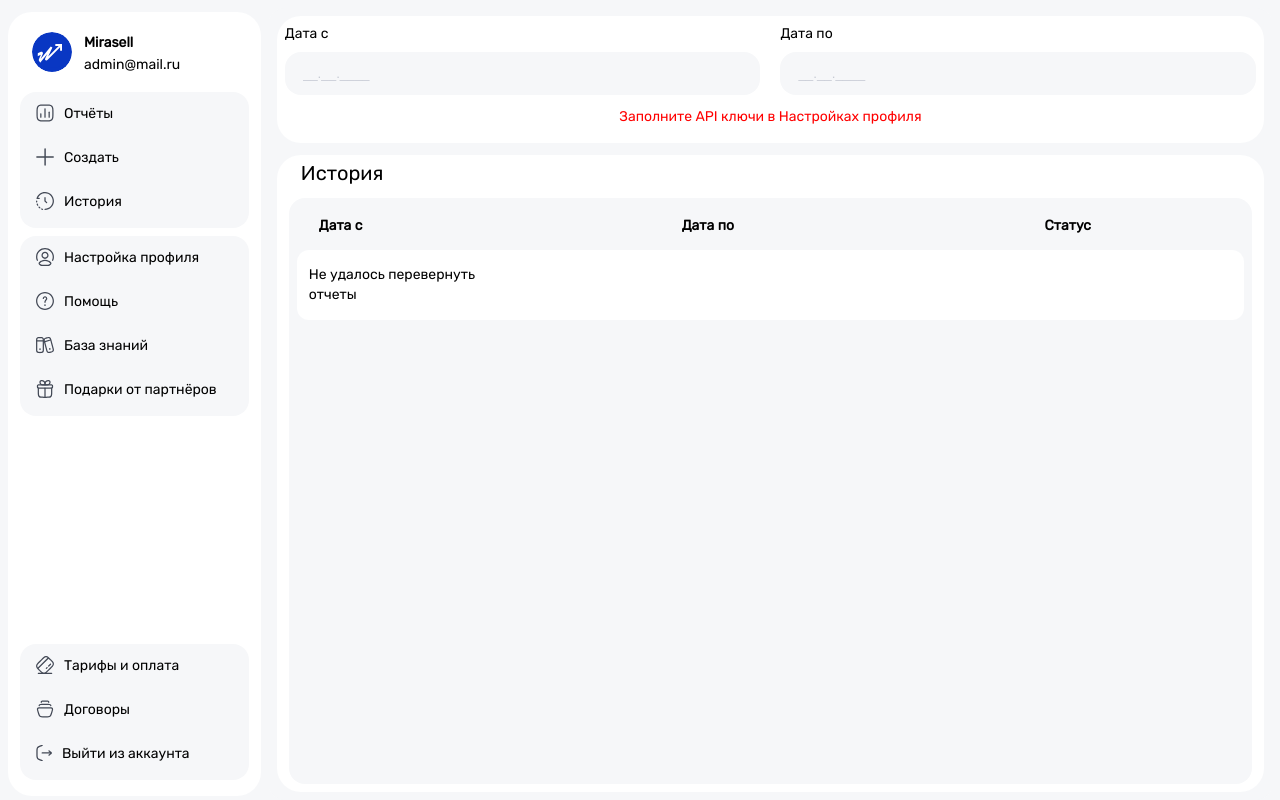
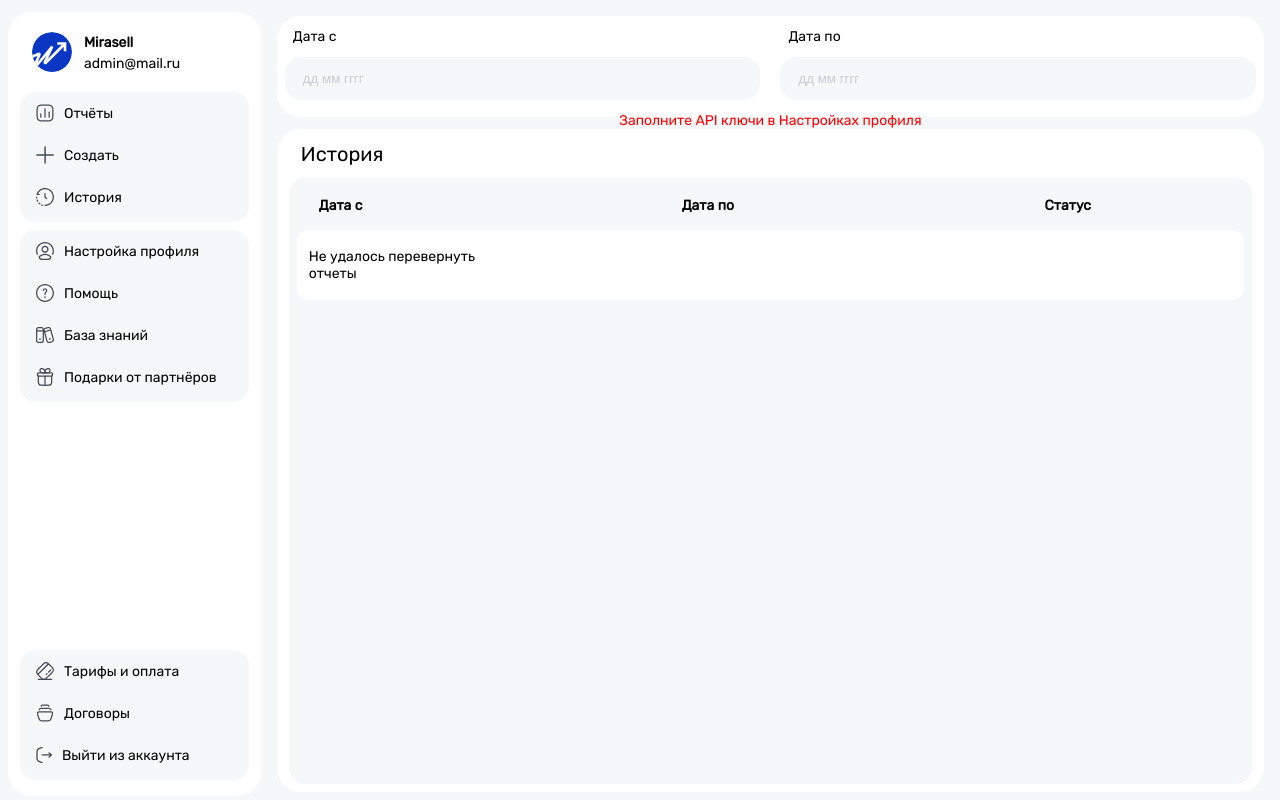
Before and after one commit to KroshkaLeeroy/SellerPerformanceSite, a Flask app: page /query in a window 1280 px wide. Run offline with Flask 3, Linux system fonts and the light colour scheme; a user stored in the database is signed in; data that the repository does not hold is empty; parts of the project's set-up code (start-up, migrations or seed data) failed here and were passed over.

Commit message:
Правки в front-end

```diff
--- a/application/main/main_views.py
+++ b/application/main/main_views.py
@@ -7,7 +7,7 @@ from application.setup import User, Keys
 from application.utils import check_reports_from_API
 
 main_blueprint = Blueprint('main_blueprint', __name__)
-
+#TODO: Добавить прокрутку на всю страницу, с прокруткой меню
 
 @main_blueprint.route('/')
 def main_page():
--- a/application/static/css/main.css
+++ b/application/static/css/main.css
@@ -28,7 +28,7 @@ body {
     overflow-x: hidden;
     font-family: Rubik;
     font-size: 14px;
-    line-height: 20px;
+    /* line-height: 17px; */
     text-align: left;
     gap: 8px;
 }
@@ -92,9 +92,14 @@ input::placeholder {
     overflow: hidden;
     padding: 8px 12px;
     border-radius: 12px;
+    align-items: center;
+
+    a {
+        padding-bottom: 3px;
+    }
 }
 
-.list-icon{
+.list-icon {
     margin: auto 0;
     width: 20;
     height: 20;
@@ -103,10 +108,12 @@ input::placeholder {
 
 .list-item:hover {
     background-color: #FFFFFF;
-    .list-icon{
+
+    .list-icon {
         filter: brightness(0) saturate(100) invert(16%) sepia(100%) saturate(3987%) hue-rotate(229deg) brightness(76%) contrast(100%);
     }
-    a{
+
+    a {
         color: #0937C3;
     }
 }
@@ -200,7 +207,7 @@ input::placeholder {
 .table-row-panel {
     display: flex;
     background-color: #FFFFFF;
-    min-height: 7%;
+    height: 15%;
     border-radius: 12px;
 }
 
@@ -250,7 +257,7 @@ input::placeholder {
     flex: 1 1 auto;
     font-size: 20px;
     margin: auto 0;
-    padding-bottom: 3px;
+    padding-top: 5px;
 }
 
 .to-reports {
@@ -316,7 +323,7 @@ input::placeholder {
     margin: auto 0;
 }
 
-.toleft-api{
+.toleft-api {
     margin: auto 0;
     color: #596173;
 }
@@ -325,7 +332,7 @@ input::placeholder {
     margin: auto 0;
 }
 
-.toright-img{
+.toright-img {
     margin: auto 0;
     display: flex;
     flex-direction: column;
@@ -432,6 +439,10 @@ input::placeholder {
     flex-direction: column;
     gap: 8px;
     flex-grow: 1;
+
+    label {
+        padding: 4px 8px;
+    }
 }
 
 .info-label {
@@ -461,6 +472,7 @@ input::placeholder {
 }
 
 .btn-submit {
+    display: inline-block;
     border: none;
     background-color: #3B6AF6;
     color: #FFFFFF;
@@ -539,7 +551,7 @@ input::placeholder {
     padding: 8px 12px;
     box-sizing: border-box;
     flex: 1 1 auto;
-    gap:12px;
+    gap: 12px;
 }
 
 #shops {
@@ -564,9 +576,14 @@ input::placeholder {
     background: #F6F7F9;
     gap: 12px;
     height: 100%;
-    max-width: 23%;
+    max-width: 15%;
     box-sizing: border-box;
     overflow-y: auto;
+
+}
+
+::-webkit-scrollbar {
+    display: none;
 }
 
 #search {
@@ -579,14 +596,16 @@ input::placeholder {
     display: flex;
     flex-direction: column;
     background-color: #FFFFFF;
-    padding: 8px;
-    flex: 1 1 auto;
+    padding: 10px;
+    height: 92%;
 }
 
 #panel-table {
-    flex: 1 1 auto;
+    display: flex;
+    height: 100%;
+    gap: 7px;
     overflow-y: auto;
-    }
+}
 
 #user_reports {
     height: 65%;
@@ -608,12 +627,18 @@ input::placeholder {
     flex-direction: column;
     gap: 12px;
     padding: 8px;
+    height: 100%;
 }
 
 .dates {
     display: flex;
     justify-content: space-between;
-    gap: 20px
+    gap: 20px;
+    box-sizing: border-box;
+
+    .form-group {
+        width: 45%;
+    }
 }
 
 .card {
@@ -628,3 +653,8 @@ input::placeholder {
     width: 100%;
     height: auto;
 }
+
+#pickers {
+    min-height: 11%;
+    max-height: 13%;
+}
--- a/application/static/css/payments.css
+++ b/application/static/css/payments.css
@@ -223,7 +223,6 @@ input[type=radio]:checked+label {
     border: none;
     outline: none;
     display: flex;
-    flex: 1 1 auto;
     background-color: #D9D9D9;
     border-radius: 10px;
     padding: 10px;
--- a/application/templates/admin_panel_list.html
+++ b/application/templates/admin_panel_list.html
@@ -5,7 +5,7 @@
 
 {% block content %}
 
-<form class="inline-block" , action="{{ url_for('admin_blueprint.admin_page') }}" method="post">
+<form class="inline-block" , action="{{ url_for('admin_blueprint.admin_page') }}" method="post" id="table-block">
     <div class="search">
         <input type="text" id="search" class="info-input" placeholder="Поиск" name="search">
         <button type="submit" class="btn-submit">Поиск</button>
@@ -25,7 +25,7 @@
         </div>
         <div class="table" id="panel-table">
             {% for user_1, req_1 in zip(users, reqs) %}
-            <div class="table-row-panel">
+            <div class="table-row">
 
                 <div class="field">{{ user_1.id }}</div>
                 <a class="field" href="{{ url_for('admin_blueprint.admin_page_user', user_id=user_1.id) }}">{{
@@ -40,7 +40,7 @@
                 {% endif %}
             </div>
             {% endfor %}
-            {% endblock %}
         </div>
     </div>
 </form>
+{% endblock %}
--- a/application/templates/admin_panel_user.html
+++ b/application/templates/admin_panel_user.html
@@ -99,7 +99,7 @@
     <section class="profile-section" id="user_reports">
         <div class="form-label"><b>История запросов</b></div>
         <form class="history-search" action="{{ url_for('admin_blueprint.admin_page_user', user_id=user_1.id) }}">
-            <input type="date" id="date-query" class="info-input">
+            <input type="text" id="date-query" onfocus="(this.type='date'); this.showPicker()" onblur="(this.type='text'); if(this.value.length===10){ this.value=this.value.slice(8,11) + '.' + this.value.slice(5,7) + '.' + this.value.slice(0, 4); }" placeholder="дд мм гггг" class="info-input">
             <button type="submit" class="btn-submit">Поиск</button>
         </form>
         <div class="table-title">
--- a/application/templates/base.html
+++ b/application/templates/base.html
@@ -18,7 +18,7 @@
     <meta name="theme-color" content="#ffffff">
     <meta name="viewport" content="width=device-width, initial-scale=1.0">
 
-    <title>{% block title %}GetStats{% endblock %}</title>
+    <title>{% block title %}Mirasell{% endblock %}</title>
 
     <link rel="stylesheet" type="text/css" href="{{ url_for('static', filename='css/main.css') }}">
 </head>
--- a/application/templates/main.html
+++ b/application/templates/main.html
@@ -6,7 +6,7 @@
 {% block content %}
 
 <div class="content">
-    <div class=block id="shops">
+    <!-- <div class=block id="shops">
         <div class="shops-title">
             <div class="shops-label">Мои магазины</div>
             <button class="to-shops" href="/shops/" disabled>Все магазины</button>
@@ -50,7 +50,7 @@
             {% endfor %}
         </div>
 
-    </div>
+    </div> -->
     <script src="{{ url_for('static', filename='scripts/scroll.js') }}"></script>
 
     <div class=block id="reports">
--- a/application/templates/payments_base.html
+++ b/application/templates/payments_base.html
@@ -32,7 +32,7 @@
                 <a class="profile" href="{{ url_for('profile_blueprint.profile_page') }}"><img
                         src="{{ url_for('static', filename='images/logo.svg') }}">
                     <div class="user-info">
-                        <div class="name"><b>GetStats</b></div>
+                        <div class="name"><b>Mirasell</b></div>
                         <div class="email">{{ user.email }}</div>
                     </div>
                 </a>
--- a/application/templates/query.html
+++ b/application/templates/query.html
@@ -6,16 +6,16 @@
 {% block content %}
 
 <div class="inline-block">
-    <div class="block">
+    <div class="block" id="pickers">
         <form class="contact-form" action="{{ url_for('profile_blueprint.query_page') }}" method="post">
             <div class="dates">
                 <div class="form-group">
                     <label for="date-from">Дата с</label>
-                    <input type="text" id="date-from" class="info-input" name="date-from" onfocus="(this.type='date')" onblur="(this.type='text')" placeholder="__.__.____">
+                    <input type="text" id="date-from" class="info-input" name="date-from" onfocus="(this.type='date'); this.showPicker()" onblur="(this.type='text'); if(this.value.length===10){ this.value=this.value.slice(8,11) + '.' + this.value.slice(5,7) + '.' + this.value.slice(0, 4); }" placeholder="дд мм гггг">
                 </div>
                 <div class="form-group">
                     <label for="date-to">Дата по</label>
-                    <input type="text" id="date-to" class="info-input" onfocus="(this.type='date')" onblur="(this.type='text')" placeholder="__.__.____" name="date-to">
+                    <input type="text" id="date-to" class="info-input" onfocus="(this.type='date'); this.showPicker()" onblur="(this.type='text'); if(this.value.length===10){ this.value=this.value.slice(8,11) + '.' + this.value.slice(5,7) + '.' + this.value.slice(0, 4); }" placeholder="дд мм гггг" name="date-to" >
                 </div>
                 {% with messages = get_flashed_messages() %}
                 {% if "Заполните API ключи в Настройках профиля" not in messages and "должен" not in messages %}
--- a/application/templates/unregistered_base.html
+++ b/application/templates/unregistered_base.html
@@ -28,7 +28,7 @@
 
 
       <div class="form" id="logo">
-            <img src="{{ url_for('static', filename='images/mirasell.svg') }}" alt="Место под логотип">
+            <img src="{{ url_for('static', filename='images/mirasell.png') }}" alt="Место под логотип">
       </div>
       {% block content %}
       {% endblock %}
--- a/application/utils.py
+++ b/application/utils.py
@@ -1,17 +1,27 @@
+import json
+import os
+import random
+from base64 import urlsafe_b64encode
+from string import printable
+
 import requests
-from cryptography.hazmat.primitives.ciphers import Cipher, algorithms, modes
 from cryptography.hazmat.backends import default_backend
 from cryptography.hazmat.primitives import padding
-from base64 import urlsafe_b64encode
+from cryptography.hazmat.primitives.ciphers import Cipher, algorithms, modes
+
 from application.config import ENCRYPTING_PASSWORD
-import os
-import json
-import random
-from string import printable
 
 
 def generate_password(length):
     return ''.join(random.choice(printable) for _ in range(length))
+
+
+def normalize_date(date: str) -> str:
+    if len(date) == 16:
+        date = f"{date[8:10]}.{date[5:7]}.{date[:4]} {date[-5:-3]}:{date[-2:]}"
+    elif len(date) == 10:
+        date = f"{date[9:11]}.{date[5:7]}.{date[:4]}"
+    return date
 
 
 def check_reports_from_API(url, user_id):
@@ -35,6 +45,12 @@ def check_reports_from_API(url, user_id):
             'time_to': f'',
             'status': f'',
         }]
+
+    for report in reports:
+        if 'time_created' in report.keys():
+            report['time_created'] = normalize_date(report['time_created'])
+        report['time_from'] = normalize_date(report['time_from'])
+        report['time_to'] = normalize_date(report['time_to'])
     return reports
 
 
```
Also changed, not shown: app.py (+4 -3 lines), application/static/css/unregistered.css (+7 -5 lines), application/static/images/logo.svg, application/static/images/mirasell.png (added), application/static/images/mirasell.svg (deleted). Lines whose indentation alone changed are shown as unchanged.
